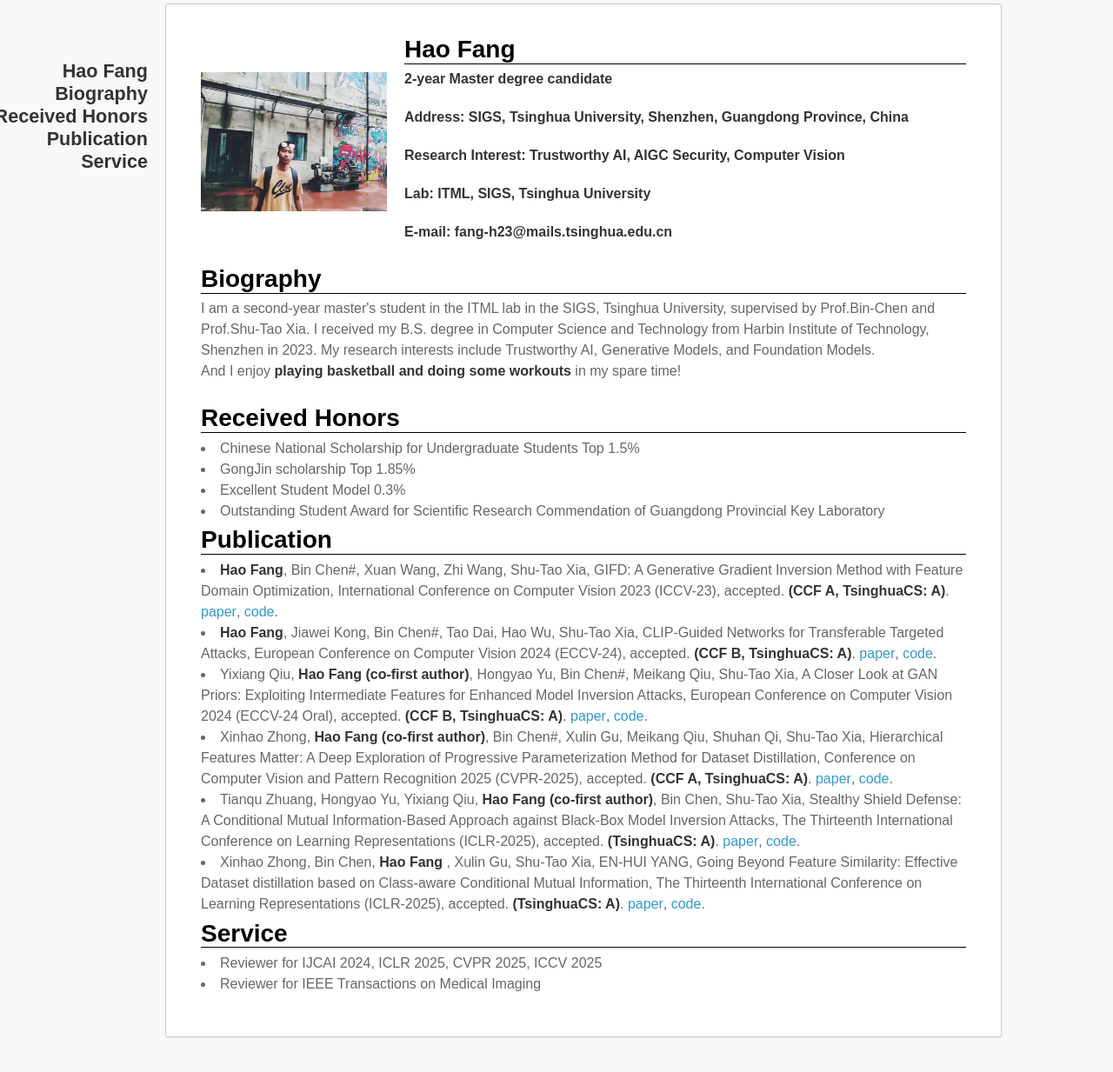
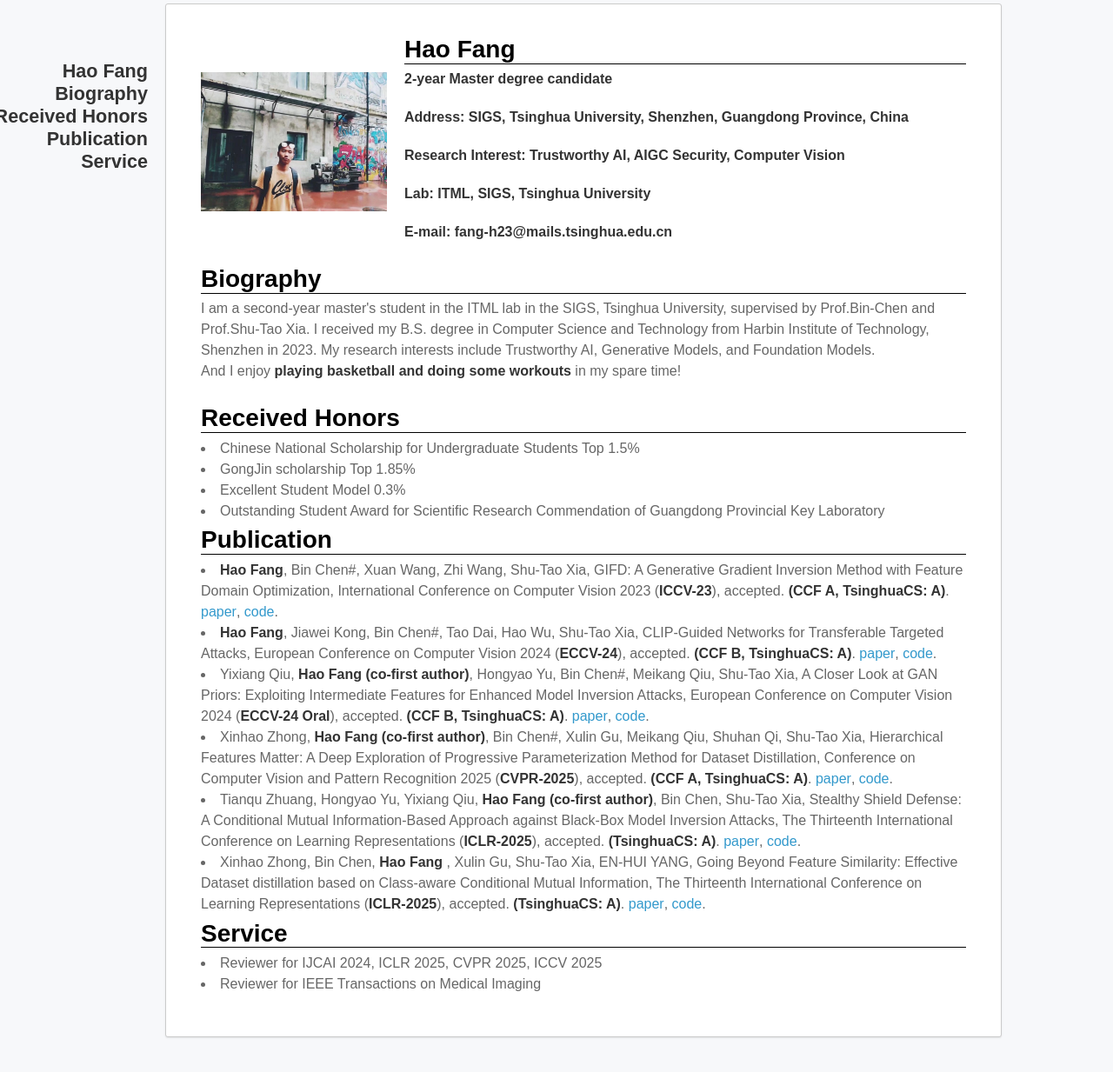
Before and after one commit to ffhibnese/ffhibnese.github.io, a Jekyll site: the page built from index.md, in a window 1280 px wide and 1344 px high, cut to the strip 111-1344 px from the top of the window. Shown: the whole strip at 87% size. Built offline with Jekyll 4.4.1, drawn with Linux system fonts in a browser that asks for light colours; nearby versions of some CDN libraries; our own code applies the rules of GitHub Pages for plain Markdown files.

```diff
--- a/index.md
+++ b/index.md
@@ -48,12 +48,12 @@
   <tr>
     <td width="100%">
       <h2>Publication</h2>
-      <li><b>Hao Fang</b>, Bin Chen#, Xuan Wang, Zhi Wang, Shu-Tao Xia, GIFD: A Generative Gradient Inversion Method with Feature Domain Optimization, International Conference on Computer Vision 2023 (ICCV-23), accepted. <b>(CCF A, TsinghuaCS: A)</b>.  <a href='https://github.com/ffhibnese/GIFD(https://arxiv.org/abs/2308.04699)'>paper</a>, <a href='https://github.com/ffhibnese/GIFD'>code</a>. </li>
-      <li><b>Hao Fang</b>, Jiawei Kong, Bin Chen#, Tao Dai, Hao Wu, Shu-Tao Xia, CLIP-Guided Networks for Transferable Targeted Attacks, European Conference on Computer Vision 2024 (ECCV-24), accepted. <b>(CCF B, TsinghuaCS: A)</b>.  <a href='[https://github.com/ffhibnese/GIFD(https://arxiv.org/abs/2308.04699)](http://arxiv.org/abs/2407.10179)'>paper</a>, <a href='[https://github.com/ffhibnese/GIFD](https://github.com/ffhibnese/CGNC_Targeted_Adversarial_Attacks)'>code</a>. </li>
-      <li>Yixiang Qiu,<b> Hao Fang (co-first author)</b>, Hongyao Yu, Bin Chen#, Meikang Qiu, Shu-Tao Xia, A Closer Look at GAN Priors: Exploiting Intermediate Features for Enhanced Model Inversion Attacks, European Conference on Computer Vision 2024 (ECCV-24 Oral), accepted. <b>(CCF B, TsinghuaCS: A)</b>.  <a href=''>paper</a>, <a href='https://github.com/final-solution/IF-GMI'>code</a>. </li>
-      <li>Xinhao Zhong,<b> Hao Fang (co-first author)</b>, Bin Chen#, Xulin Gu, Meikang Qiu, Shuhan Qi, Shu-Tao Xia, Hierarchical Features Matter: A Deep Exploration of Progressive Parameterization Method for Dataset Distillation, Conference on Computer Vision and Pattern Recognition 2025 (CVPR-2025), accepted. <b>(CCF A, TsinghuaCS: A)</b>.  <a href=''>paper</a>, <a href='https://github.com/ndhg1213/H-PD'>code</a>. </li>
-      <li>Tianqu Zhuang, Hongyao Yu, Yixiang Qiu, <b> Hao Fang (co-first author)</b>, Bin Chen, Shu-Tao Xia, Stealthy Shield Defense: A Conditional Mutual Information-Based Approach against Black-Box Model Inversion Attacks, The Thirteenth International Conference on Learning Representations (ICLR-2025), accepted. <b>(TsinghuaCS: A)</b>.  <a href=''>paper</a>, <a href=''>code</a>. </li>
-       <li>Xinhao Zhong, Bin Chen, <b>Hao Fang </b>, Xulin Gu, Shu-Tao Xia, EN-HUI YANG, Going Beyond Feature Similarity: Effective Dataset distillation based on Class-aware Conditional Mutual Information, The Thirteenth International Conference on Learning Representations (ICLR-2025), accepted. <b>(TsinghuaCS: A)</b>.  <a href=''>paper</a>, <a href=''>code</a>. </li>
+      <li><b>Hao Fang</b>, Bin Chen#, Xuan Wang, Zhi Wang, Shu-Tao Xia, GIFD: A Generative Gradient Inversion Method with Feature Domain Optimization, International Conference on Computer Vision 2023 (<b>ICCV-23</b>), accepted. <b>(CCF A, TsinghuaCS: A)</b>.  <a href='https://github.com/ffhibnese/GIFD(https://arxiv.org/abs/2308.04699)'>paper</a>, <a href='https://github.com/ffhibnese/GIFD'>code</a>. </li>
+      <li><b>Hao Fang</b>, Jiawei Kong, Bin Chen#, Tao Dai, Hao Wu, Shu-Tao Xia, CLIP-Guided Networks for Transferable Targeted Attacks, European Conference on Computer Vision 2024 (<b>ECCV-24</b>), accepted. <b>(CCF B, TsinghuaCS: A)</b>.  <a href='[https://github.com/ffhibnese/GIFD(https://arxiv.org/abs/2308.04699)](http://arxiv.org/abs/2407.10179)'>paper</a>, <a href='[https://github.com/ffhibnese/GIFD](https://github.com/ffhibnese/CGNC_Targeted_Adversarial_Attacks)'>code</a>. </li>
+      <li>Yixiang Qiu,<b> Hao Fang (co-first author)</b>, Hongyao Yu, Bin Chen#, Meikang Qiu, Shu-Tao Xia, A Closer Look at GAN Priors: Exploiting Intermediate Features for Enhanced Model Inversion Attacks, European Conference on Computer Vision 2024 (<b>ECCV-24 Oral</b>), accepted. <b>(CCF B, TsinghuaCS: A)</b>.  <a href=''>paper</a>, <a href='https://github.com/final-solution/IF-GMI'>code</a>. </li>
+      <li>Xinhao Zhong,<b> Hao Fang (co-first author)</b>, Bin Chen#, Xulin Gu, Meikang Qiu, Shuhan Qi, Shu-Tao Xia, Hierarchical Features Matter: A Deep Exploration of Progressive Parameterization Method for Dataset Distillation, Conference on Computer Vision and Pattern Recognition 2025 (<b>CVPR-2025</b>), accepted. <b>(CCF A, TsinghuaCS: A)</b>.  <a href=''>paper</a>, <a href='https://github.com/ndhg1213/H-PD'>code</a>. </li>
+      <li>Tianqu Zhuang, Hongyao Yu, Yixiang Qiu, <b> Hao Fang (co-first author)</b>, Bin Chen, Shu-Tao Xia, Stealthy Shield Defense: A Conditional Mutual Information-Based Approach against Black-Box Model Inversion Attacks, The Thirteenth International Conference on Learning Representations (<b>ICLR-2025</b>), accepted. <b>(TsinghuaCS: A)</b>.  <a href=''>paper</a>, <a href=''>code</a>. </li>
+       <li>Xinhao Zhong, Bin Chen, <b>Hao Fang </b>, Xulin Gu, Shu-Tao Xia, EN-HUI YANG, Going Beyond Feature Similarity: Effective Dataset distillation based on Class-aware Conditional Mutual Information, The Thirteenth International Conference on Learning Representations (<b>ICLR-2025</b>), accepted. <b>(TsinghuaCS: A)</b>.  <a href=''>paper</a>, <a href=''>code</a>. </li>
 
 
     </td>
```
